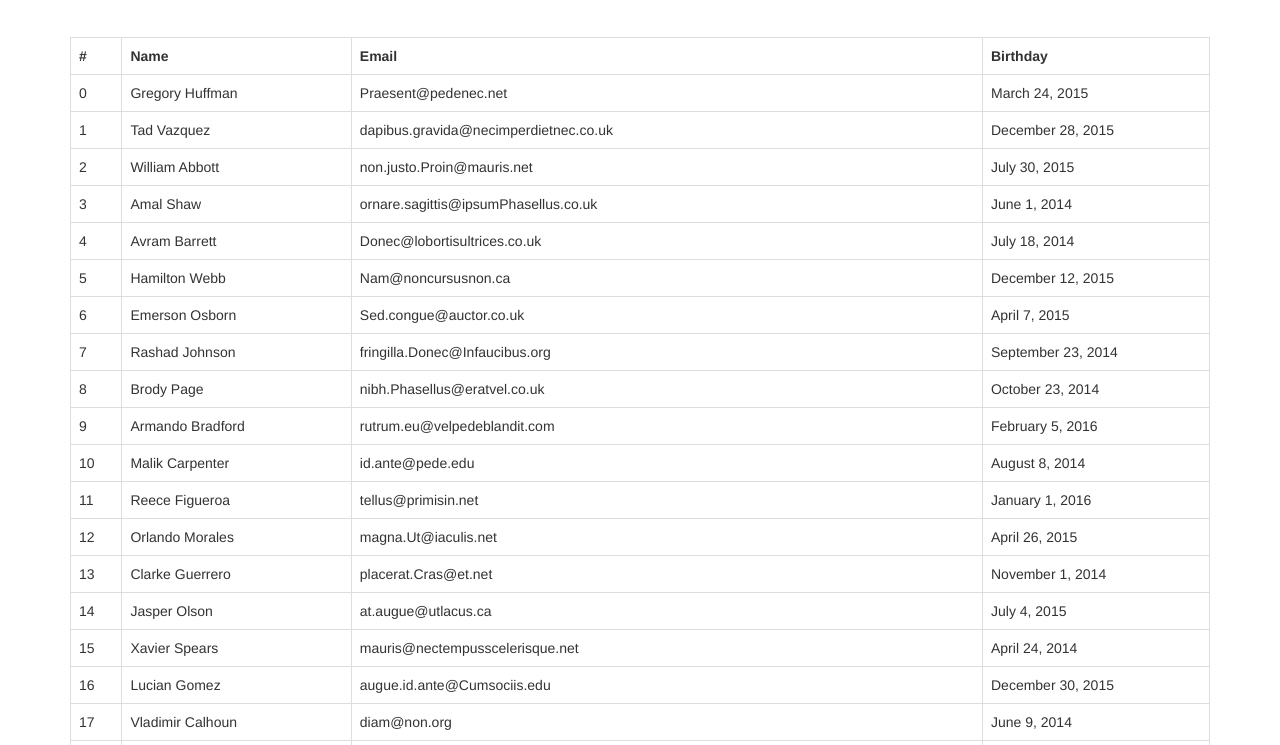
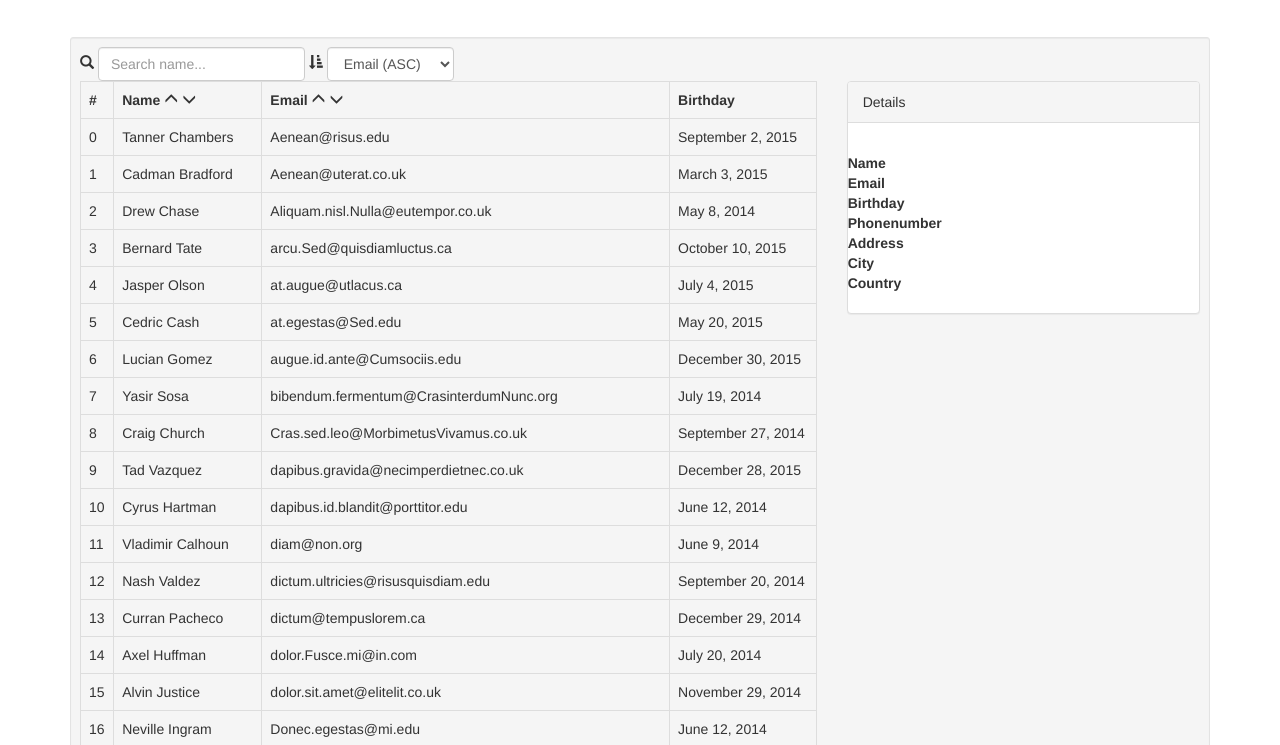
Before and after one commit to mehrimo/udemy-angular-zero-to-hero, a plain HTML site: page lesson3/index.html in a window 1280 px wide. Shown: the part 53-798 px from the top of the page. Drawn offline with Linux system fonts and the light colour scheme.

Commit message:
created working list with sorting and search

```diff
--- a/lesson3/index.html
+++ b/lesson3/index.html
@@ -19,29 +19,97 @@
 
 <div class="container main-content" ng-controller="PersonsController">
 
+	<div class="row" >
+		<div class="col-md-12" >
+			<form class="form-inline well well-sm" >
+				<span class="glyphicon glyphicon-search" ></span >
+
+				<div class="form-group" >
+						<input type="text"
+						       class="form-control"
+						       id="name"
+						       ng-model="search"
+						       placeholder="Search name..."
+								/>
+				</div >
+
+				<span class="glyphicon glyphicon-sort-by-attributes" ></span >
+
+				<div class="form-group" >
+					<select class="form-control"
+									ng-model="order">
+						<option value="name" >Name (ASC)</option >
+						<option value="-name" >Name (DEC)</option >
+						<option value="email" >Email (ASC)</option >
+						<option value="-email" >Email (DEC)</option >
+					</select >
+				</div >
+
+
+<div class="row">
+	<div class="col-md-8">
 		<table class="table table-bordered">
 
-		<tr>
-			<th>#</th>
-			<th>Name</th>
-			<th>Email</th>
-			<th>Birthday</th>
-		</tr>
+			<tr >
+				<th >#</th >
+				<th >Name
+					<span ng-click="order = 'name'" class="glyphicon glyphicon-menu-up"></span>
+					<span ng-click="order = '-name'" class="glyphicon glyphicon-menu-down"></span>
+				</th >
+				<th >Email
+					<span ng-click="order = 'email'" class="glyphicon glyphicon-menu-up"></span>
+					<span ng-click="order = '-email'" class="glyphicon glyphicon-menu-down"></span>
+				</th >
+				<th >Birthday</th >
+			</tr >
 
-		<tr ng-repeat="person in persons"
+			<tr ng-repeat="person in filteredPersons = (persons | filter:sensitiveSearch | orderBy:order)"
 					ng-style="{
 						 'background-color': $index == selectedIndex ? 'lightgray' : ''
 					}"
-				 ng-click="selectPerson($index)">
-			<td>{{ $index }}</td>
-			<td>{{ person.name }}</td>
-			<td>{{ person.email }}</td>
-			<td>{{ person.birthdate | date:"longDate" }}</td>
+					ng-click="selectPerson(person, $index)" >
+				<td >{{ $index }}</td >
+				<td >{{ person.name }}</td >
+				<td >{{ person.email }}</td >
+				<td >{{ person.birthdate | date:"longDate" }}</td >
+			</tr >
+			<!-- when our search result is 0, show this row -->
+			<tr ng-show="filteredPersons.length == 0">
+				<td colspan="4">
+					<div class="alert alert-info">
+						<p class="text-center">No results found for search term '{{ search }}'</p>
+					</div>
+				</td>
 			</tr>
 
 
 		</table>
 
+	</div>
+
+	<div class="col-md-4">
+			<div class="panel panel-default">
+			<div class="panel-heading">Details</div>
+			<div class="panel-body"></div>
+
+			<dl >
+				<dt >Name</dt >
+				<dd >{{selectedPerson.name}}</dd >
+				<dt >Email</dt >
+				<dd >{{selectedPerson.email}}</dd >
+				<dt >Birthday</dt >
+				<dd >{{selectedPerson.birthdate | date:"longDate"}}</dd >
+				<dt >Phonenumber</dt >
+				<dd >{{selectedPerson.phonenumber}}</dd >
+				<dt >Address</dt >
+				<dd >{{selectedPerson.address}}</dd >
+				<dt >City</dt >
+				<dd >{{selectedPerson.city}}</dd >
+				<dt >Country</dt >
+				<dd >{{selectedPerson.country}}</dd >
+			</dl >
+
+		</div>
 </div >
 
 
--- a/lesson3/main.js
+++ b/lesson3/main.js
@@ -2,11 +2,24 @@ var app = angular.module('codecraft', []);
 
 app.controller('PersonsController', function ($scope) {
 
+	$scope.search = "";
+	$scope.order = "email";
 	$scope.selectedIndex = null;
+	$scope.selectedPerson = null;
 
-	$scope.selectPerson = function (index) {
-		$scope.selectedIndex = index;
+	$scope.selectPerson = function (person) {
+		$scope.selectedPerson = person;
 	};
+
+	//searches for the beginning of the string
+	$scope.sensitiveSearch = function(person) {
+		if ($scope.search) {
+			return person.name.indexOf($scope.search) == 0 ||
+				     person.email.indexOf($scope.search) == 0;
+		}
+		return true;
+	};
+
 
 	$scope.persons = [
 		{
```
Lines whose indentation alone changed are shown as unchanged.
